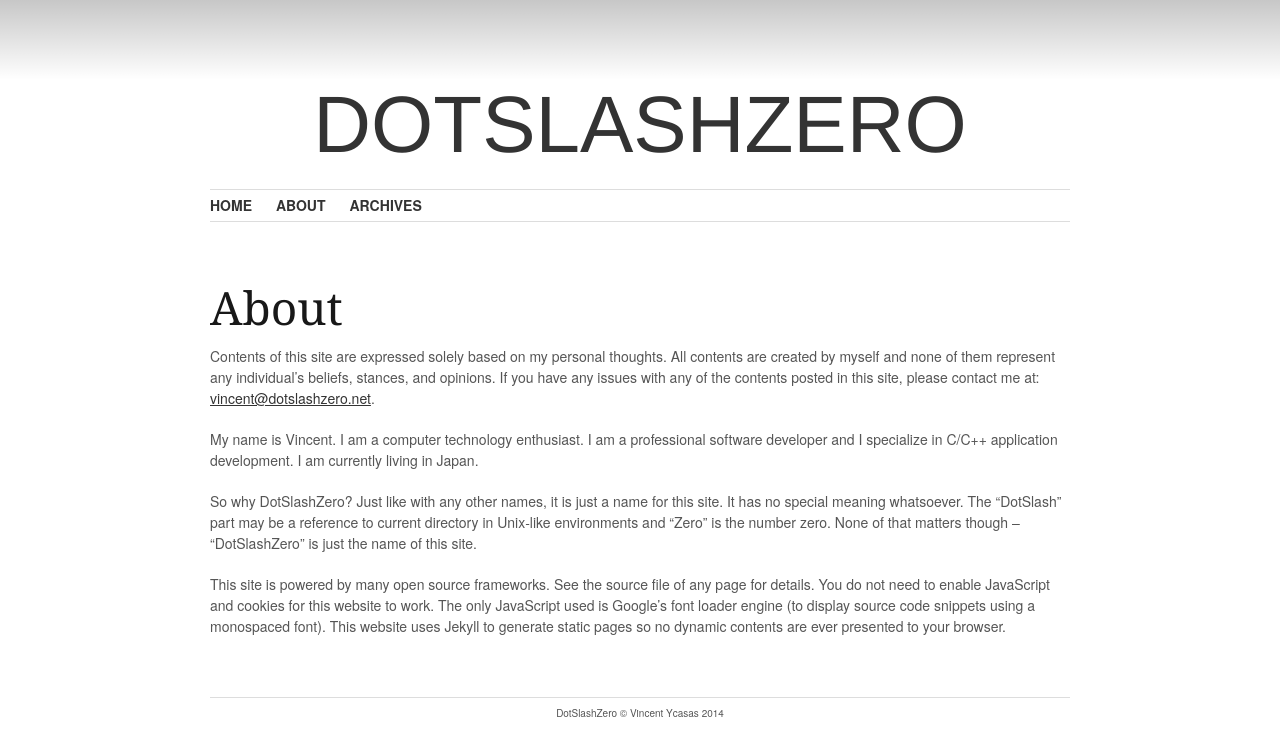
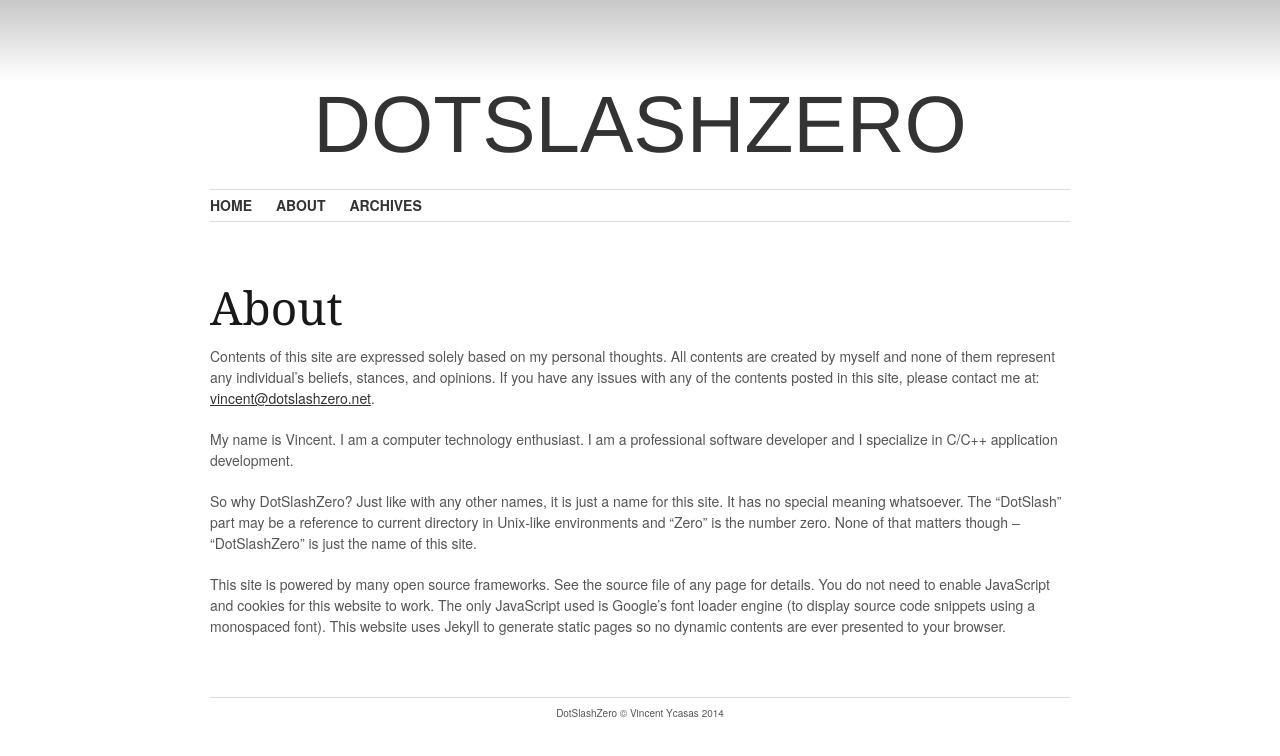
Before and after one commit to vycasas/vycasas.github.io, a Jekyll site: the page built from about/index.md, in a window 1280 px wide. Shown: the top 756 px of the page. Built offline with Jekyll 4.4.1, drawn with Linux system fonts in a browser that asks for light colours.

Commit message:
Updated Information.

```diff
--- a/about/index.md
+++ b/about/index.md
@@ -8,7 +8,7 @@ About
 
 Contents of this site are expressed solely based on my personal thoughts. All contents are created by myself and none of them represent any individual's beliefs, stances, and opinions. If you have any issues with any of the contents posted in this site, please contact me at: <a href="mailto:vincent@dotslashzero.net">vincent@dotslashzero.net</a>.
 
-My name is Vincent. I am a computer technology enthusiast. I am a professional software developer and I specialize in C/C++ application development. I am currently living in Japan.
+My name is Vincent. I am a computer technology enthusiast. I am a professional software developer and I specialize in C/C++ application development.
 
 So why DotSlashZero? Just like with any other names, it is just a name for this site. It has no special meaning whatsoever. The "DotSlash" part may be a reference to current directory in Unix-like environments and "Zero" is the number zero. None of that matters though – "DotSlashZero" is just the name of this site.
 
```
